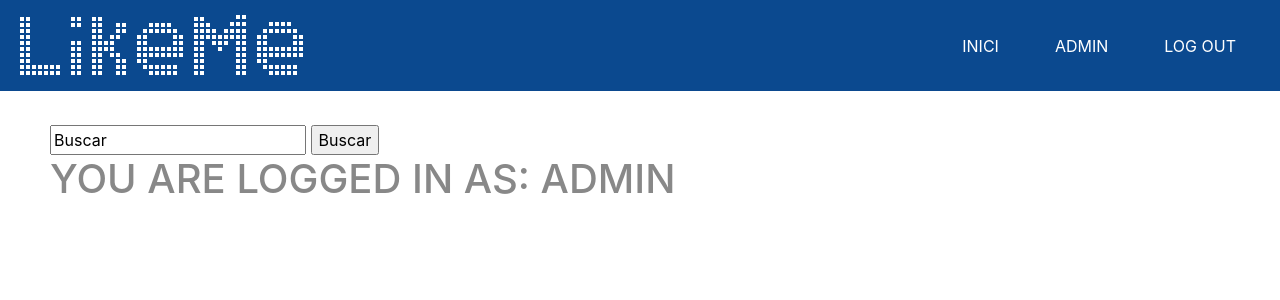
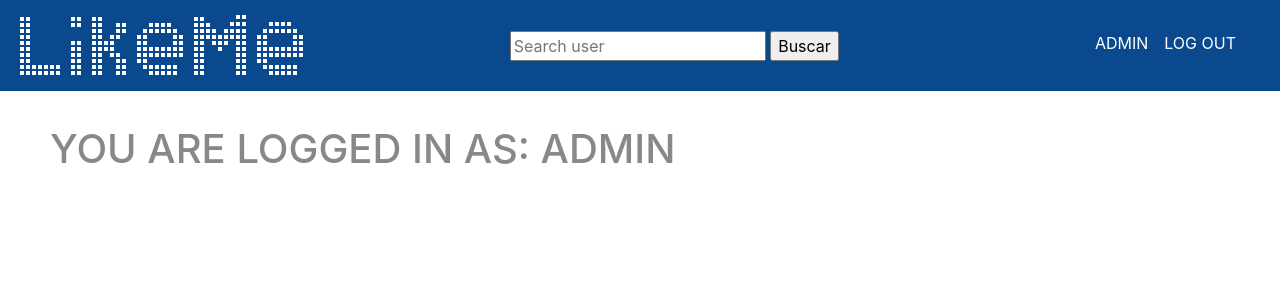
Before and after one commit to aserrall/deployment, a Django app: page /foro/ in a window 1280 px wide. Shown: the top 300 px of the page. Run offline with Django 3.2, Linux system fonts and the light colour scheme; a user stored in the database is signed in; some libraries are stand-ins or nearby versions.

Commit message:
* Fixed UI stuff  * Added search bar at nav-bar to search for users with custom page  * TODO: Search users backend

```diff
--- a/PracticaEs/likeme/templates/likeme/BaseLayout.html
+++ b/PracticaEs/likeme/templates/likeme/BaseLayout.html
@@ -23,16 +23,34 @@ href="https://stackpath.bootstrapcdn.com/font-awesome/4.7.0/css/font-awesome.min
         <button class="navbar-toggler" type="button" data-toggle="collapse" data-target="#navbarNav" aria-controls="navbarNav" aria-expanded="false" aria-label="Toggle navigation">
             <span class="navbar-toggler-icon"></span>
         </button>
+
         <div class="collapse navbar-collapse" id="navbarNav">
             <ul class="navbar-nav ml-auto">
-      <li class="nav-item active">
+                <!--<li class="nav-item active">
                     <a class="nav-link" href="{% url 'index' %}">INICI</a>
-      </li>
+                </li>-->
+
                 <ul &nbsp;></ul>
                 {% if user.is_authenticated %}
                     <li class="nav-item">
+                        <a class="nav-link">
+                            <form action ="" method="post">
+                                {% csrf_token %}
+                                <input id="buscarUsuari" type="text" name="buscarUsuari" placeholder="Search user">
+                                <input type="submit" value="Buscar">
+                            </form>
+                        </a>
+                    </li>
+                    <!-- TODO: make the Search at the center of the navbar -->
+                    <ul &nbsp;></ul>
+                    <ul &nbsp;></ul>
+                    <ul &nbsp;></ul>
+                    <ul &nbsp;></ul>
+                    <ul &nbsp;></ul>
+                    <ul &nbsp;></ul>
+                    <li class="nav-item">
                         <a class="nav-link" href="{% url 'mirarPerfil' user %}" name="mirarPerfil">{{user}}</a></li>
-      <ul &nbsp;></ul>
+                    <!--<ul &nbsp;></ul>-->
                     <li class="nav-item">
                         <a class="nav-link" href="{% url 'logout' %}" name="logout">LOG OUT</a>
                     </li>
--- a/PracticaEs/likeme/templates/likeme/foro.html
+++ b/PracticaEs/likeme/templates/likeme/foro.html
@@ -5,12 +5,6 @@
 href="{% static 'css/style.css' %}" />
 
 {% block content %}
-    <form action ="" method="post">
-	{% csrf_token %}
-	<input id="buscarUsuari" type="text" name="buscarUsuari" value="Buscar">
-	<input type="submit" value="Buscar">
-    </form>
-
     <h1>You are logged in as: {{ user }}</h1>
 
 {% endblock %}
--- a/PracticaEs/likeme/templates/search/SearchUser.html
+++ b/PracticaEs/likeme/templates/search/SearchUser.html
@@ -5,12 +5,6 @@
 href="{% static 'css/style.css' %}" />
 
 {% block content %}
-
-    <form action ="" method="post">
-        {% csrf_token %}
-        <input id="buscarUsuari" type="text" name="buscarUsuari" value="Buscar">
-        <input type="submit" value="Buscar">
-    </form>
     <h1>{{ to_search }}</h1>
 
 {% endblock %}
--- a/PracticaEs/likeme/views.py
+++ b/PracticaEs/likeme/views.py
@@ -15,7 +15,10 @@ from django.shortcuts import redirect
 
 def index(request):
     context = {}
-    return render(request, 'likeme/HomeLanding.html', context)
+    if request.user.is_authenticated:
+        return redirect('forum')
+    else:
+        return render(request, 'likeme/HomeLanding.html', context)
 
 
 def register(request):
@@ -40,12 +43,13 @@ def register(request):
 
 @login_required()
 def forum(request):
+    context = {}
     if request.method == "POST":
         if "buscarUsuari" in request.POST.keys():
-            return redirect('search_users')
+            to_search = request.POST['buscarUsuari']
+            context = {"to_search": to_search}
+            return render('search_users', context)
 
-
-    context = {}
     return render(request, 'likeme/foro.html', context)
 
 
```
Also changed, not shown: PracticaEs/db.sqlite3. Lines whose indentation alone changed are shown as unchanged.
